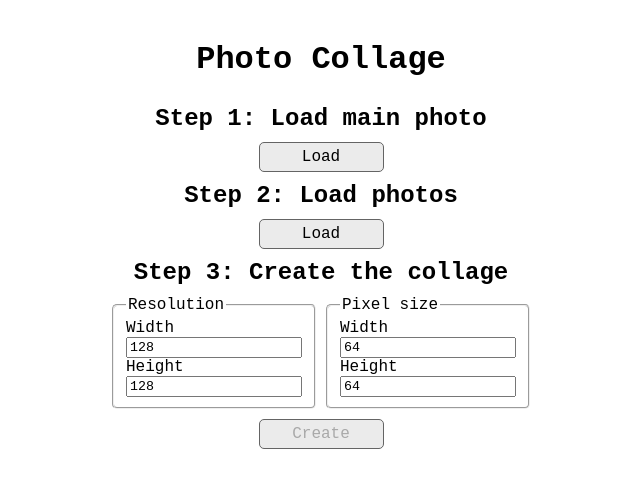
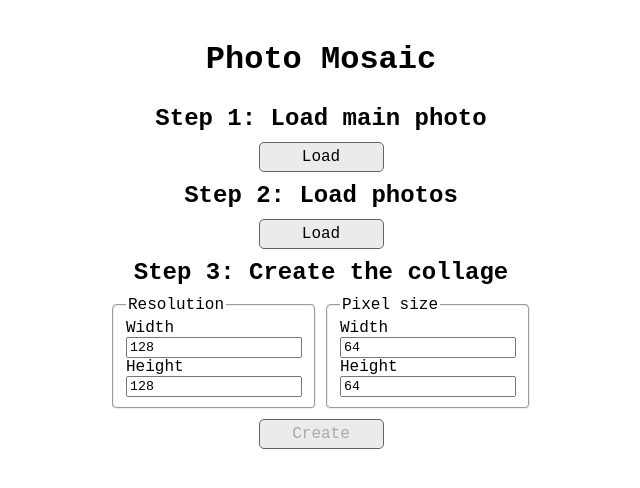
Before and after one commit to sergiss/photo-mosaic, a plain HTML site: page index.html in a window 1280 px wide. Shown: the whole page, without its empty margins (319-959 px from the left). Drawn offline with Linux system fonts and the light colour scheme.

Commit message:
change name

```diff
--- a/index.html
+++ b/index.html
@@ -5,7 +5,8 @@
     <meta charset="UTF-8">
     <meta http-equiv="X-UA-Compatible" content="IE=edge">
     <meta name="viewport" content="width=device-width, initial-scale=1.0">
-    <title>Photo Collage</title>
+    <title>Photo Mosaic | Sergio Soriano</title>
+
     <link rel="stylesheet" href="/assets/css/style.css">
 </head>
 
@@ -13,7 +14,7 @@
 
     <div class="container">
 
-        <h1>Photo Collage</h1>
+        <h1>Photo Mosaic</h1>
 
         <div class="row">
             <h2>Step 1: Load main photo</h2>
```
